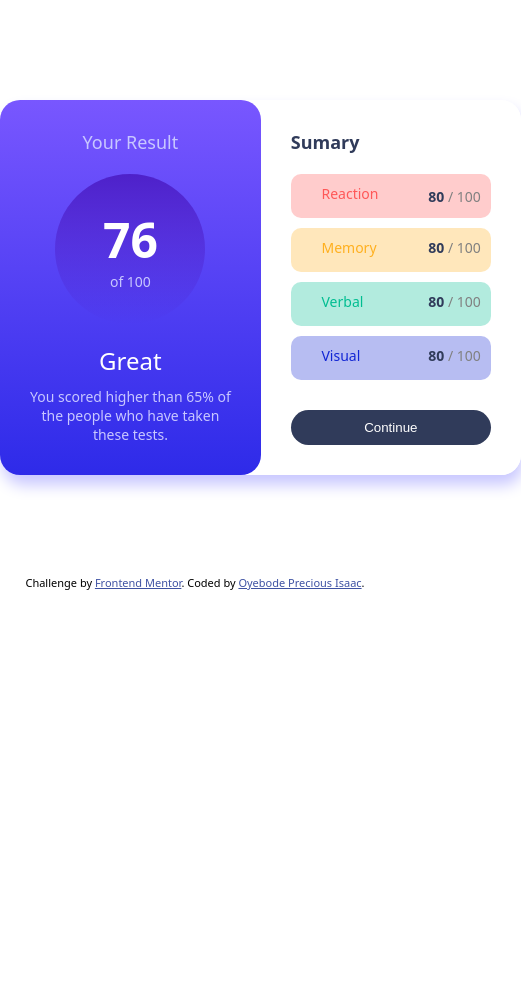
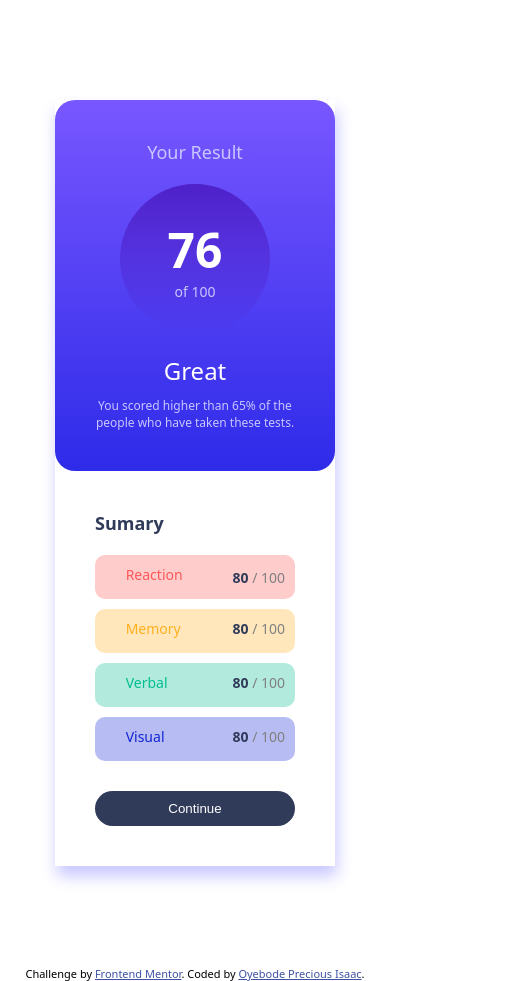
Before and after one commit to OYEBODEPRECIOUS/result-summary-component-main, a plain HTML site: page index.html in a window 390 px wide. Shown: the whole page, 521 px wide, since content can reach past the window. Before the commit the page ends 844 px from the top, so only its background shows below. Drawn offline with Linux system fonts and the light colour scheme.

Commit message:
add responsiveness to all viewport on chrome

```diff
--- a/css/styles.css
+++ b/css/styles.css
@@ -78,6 +78,7 @@ body {
   text-align: center;
   font-size: 14px;
   color: hsl(241, 100%, 89%);
+  width: 200px;
 }
 
 .summary-container {
@@ -158,6 +159,10 @@ body {
   font-weight: 500;
 }
 
+.left-section {
+  display: flex;
+}
+
 .summary-score {
   font-size: 14px;
   font-weight: 500;
@@ -167,12 +172,6 @@ body {
 span {
   font-weight: 700;
   color: hsl(224, 30%, 27%);
-}
-
-
-
-.left-section {
-  display: flex;
 }
 
 button {
@@ -189,7 +188,46 @@ button:hover {
   background: linear-gradient(hsl(252, 100%, 67%), hsl(241, 81%, 54%));
 }
 
-
 img {
   visibility: hidden;
 }
+
+/* RESPONSIVENESS */
+@media screen and (max-width: 600px) {
+  .result-container {
+    padding: 20px;
+  }
+
+  .summary-container {
+    padding: 20px;
+  }
+}
+
+@media screen and (max-width: 500px) {
+  .result-container {
+    padding: 10px;
+  }
+
+  .summary-container {
+    padding: 10px;
+  }
+
+  .score-comment {
+    font-size: 12px;
+  }
+}
+
+@media screen and (max-width: 485px) {
+  .preview-card {
+    display: flex;
+    flex-direction: column;
+    border-radius: 0;
+  }
+  .result-container {
+    padding: 40px;
+  }
+
+  .summary-container {
+    padding: 40px;
+  }
+}
--- a/index.html
+++ b/index.html
@@ -43,8 +43,7 @@
         </div>
         <p class="rate-class">Great</p>
         <p class="score-comment">
-          You scored higher than 65% of <br />
-          the people who have taken <br />these tests.
+          You scored higher than 65% of the people who have taken these tests.
         </p>
       </div>
 
```
Lines whose indentation alone changed are shown as unchanged.
